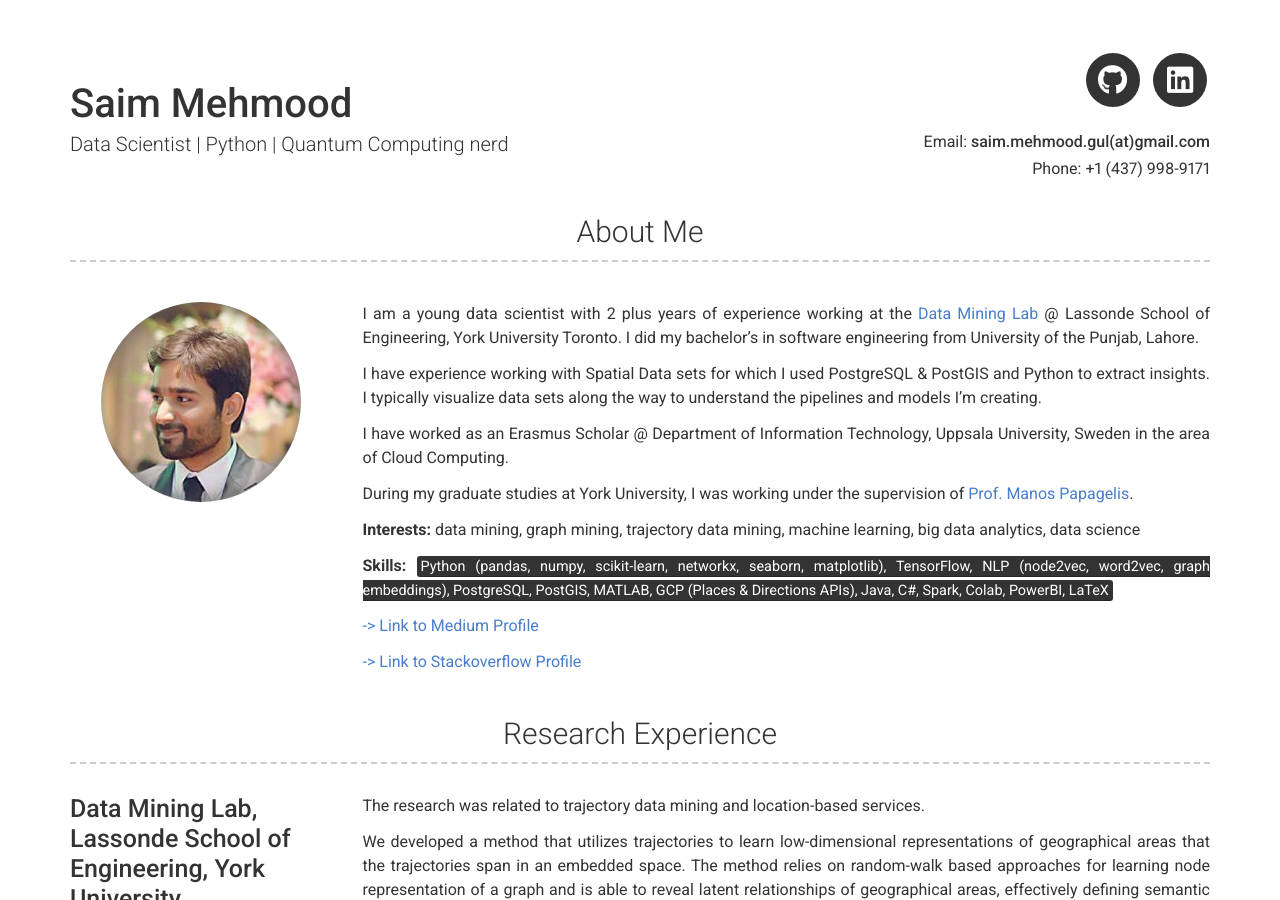
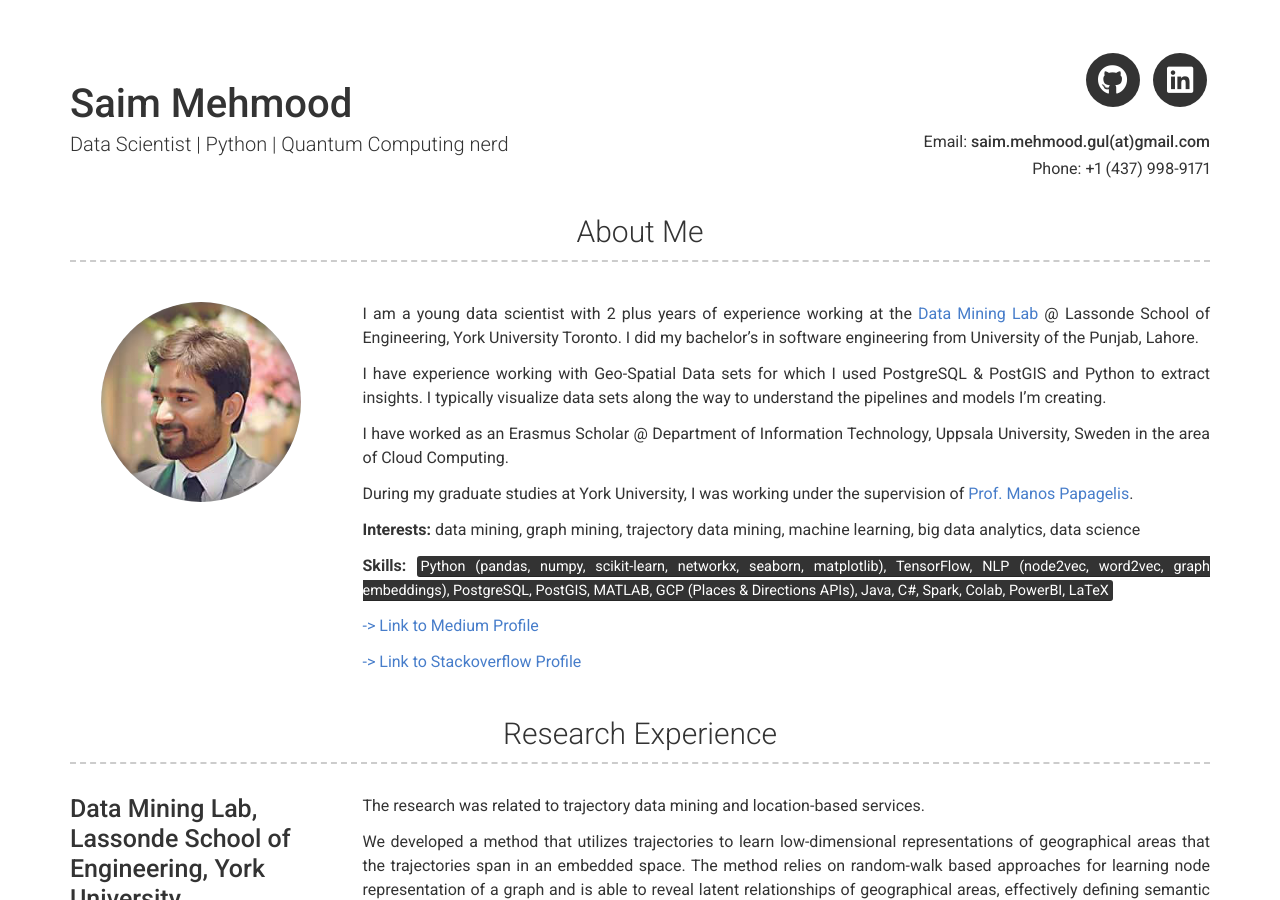
Before and after one commit to saimmehmood/saimmehmood.github.io, a Jekyll site: the page built from index.md, in a window 1280 px wide and 900 px high. Built offline with Jekyll 4.4.1, drawn with Linux system fonts in a browser that asks for light colours; nearby versions of some CDN libraries.

Commit message:
2/27/2021 3:08 PM

```diff
--- a/_config.yml
+++ b/_config.yml
@@ -33,7 +33,7 @@
     [Data Mining Lab](http://dminer.eecs.yorku.ca/) @ Lassonde School of Engineering, York University Toronto.
     I did my bachelor's in software engineering from University of the Punjab, Lahore.
 
-    I have experience working with Spatial Data sets for which I used PostgreSQL & PostGIS and Python to extract insights.
+    I have experience working with Geo-Spatial Data sets for which I used PostgreSQL & PostGIS and Python to extract insights.
     I typically visualize data sets along the way to understand the pipelines and models I'm creating.
 
 
```
